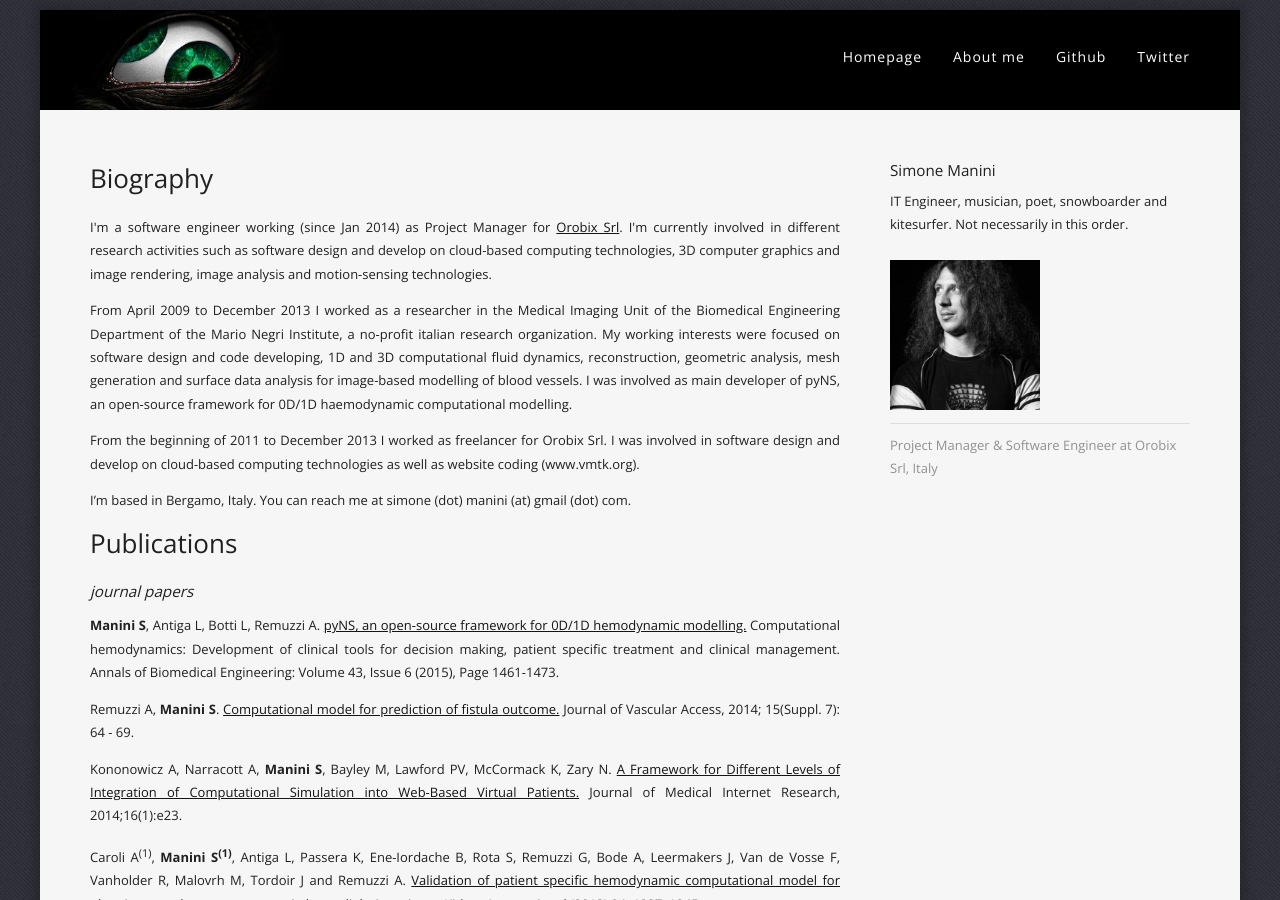
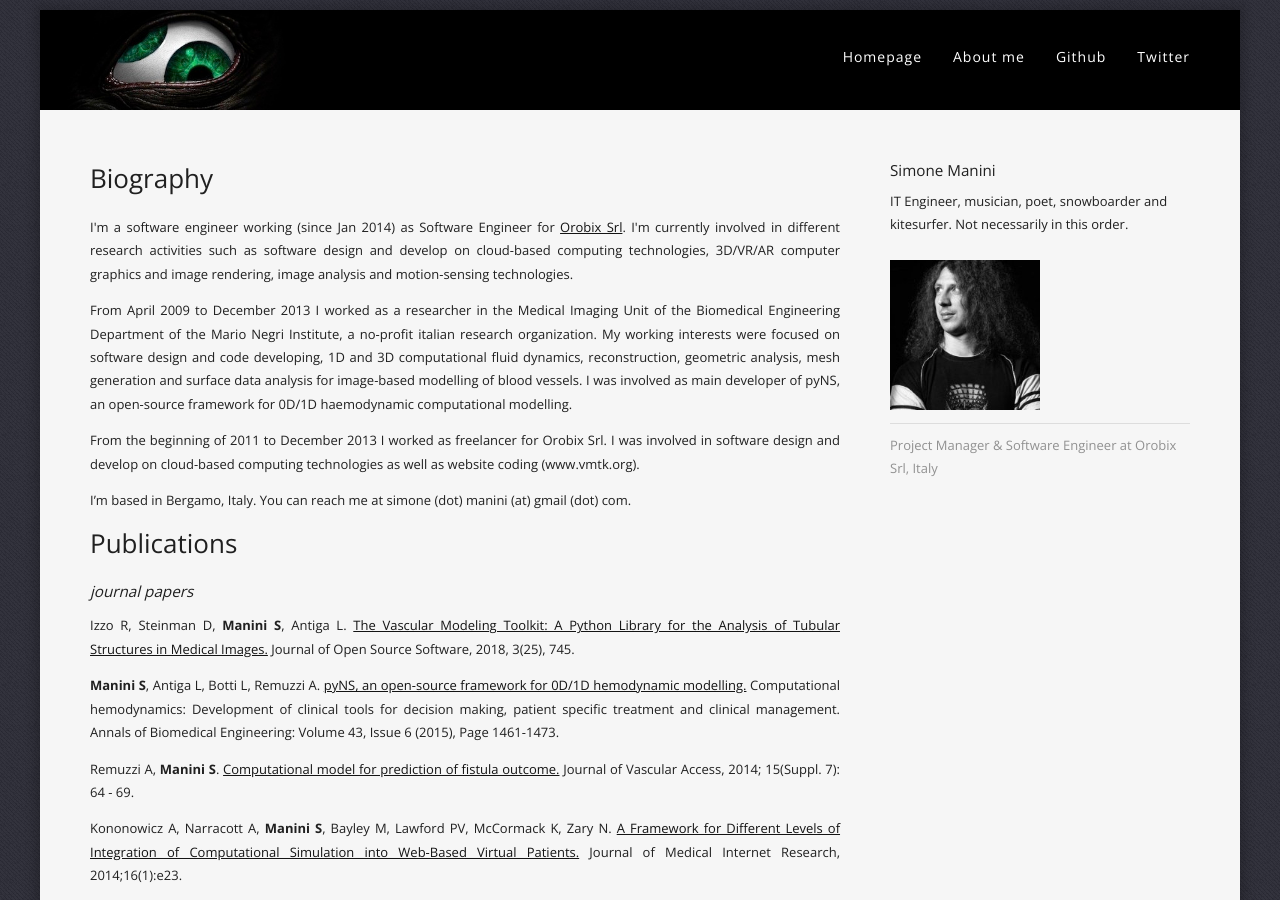
Before and after one commit to daron1337/daron1337.github.com, a Jekyll site: the page built from about.html, in a window 1280 px wide and 900 px high. Built offline with Jekyll 4.4.1, drawn with Linux system fonts in a browser that asks for light colours.

Commit message:
added pub jos

```diff
--- a/about.html
+++ b/about.html
@@ -4,8 +4,8 @@ title: All this pain is an illusion
 ---
 
 <h2>Biography</h2>
-<p align="justify">I'm a software engineer working (since Jan 2014) as Project Manager for <a href="http://www.orobix.com/#team/simoneManini" target="_blank">Orobix Srl</a>.
-I'm currently involved in different research activities such as software design and develop on cloud-based computing technologies, 3D computer graphics and image rendering, image analysis and motion-sensing technologies.</p>
+<p align="justify">I'm a software engineer working (since Jan 2014) as Software Engineer for <a href="http://www.orobix.com/#team/simoneManini" target="_blank">Orobix Srl</a>.
+I'm currently involved in different research activities such as software design and develop on cloud-based computing technologies, 3D/VR/AR computer graphics and image rendering, image analysis and motion-sensing technologies.</p>
 <p align="justify">From April 2009 to December 2013 I worked as a researcher in the Medical Imaging Unit of the Biomedical Engineering Department of the Mario Negri Institute, a no-profit italian research organization.
 My working interests were focused on software design and code developing, 1D and 3D computational fluid dynamics, reconstruction, geometric analysis, mesh generation and surface data analysis for image-based
 modelling of blood vessels. I was involved as main developer of pyNS, an open-source framework for 0D/1D haemodynamic computational modelling.</p>
@@ -18,6 +18,7 @@ I was involved in software design and develop on cloud-based computing technolog
 
 <h3><i>journal papers</i></h3></p>
 
+<p align="justify">Izzo R, Steinman D, <b>Manini S</b>, Antiga L. <a href="https://joss.theoj.org/papers/238cc3a9c1c4105b616cc3a0f2414ecb" target="_blank">The Vascular Modeling Toolkit: A Python Library for the Analysis of Tubular Structures in Medical Images.</a> Journal of Open Source Software, 2018, 3(25), 745.</p>
 <p align="justify"><b>Manini S</b>, Antiga L, Botti L, Remuzzi A. <a href="http://www.springer.com/-/3/AU3fmmTQKhf9IB3kNfRz" target="_blank">pyNS, an open-source framework for 0D/1D hemodynamic modelling.</a> Computational hemodynamics: Development of clinical tools for decision making, patient specific treatment and clinical management. Annals of Biomedical Engineering: Volume 43, Issue 6 (2015), Page 1461-1473.</p>
 <p align="justify">Remuzzi A, <b>Manini S</b>. <a href="http://www.vascular-access.info/article/computational-model-for-prediction-of-fistula-outcome" target="_blank">Computational model for prediction of fistula outcome.</a> Journal of Vascular Access, 2014; 15(Suppl. 7): 64 - 69.</p>
 <p align="justify">Kononowicz A, Narracott A, <b>Manini S</b>, Bayley M, Lawford PV, McCormack K, Zary N. <a href="http://www.ncbi.nlm.nih.gov/pubmed/24463466" target="_blank">A Framework for Different Levels of Integration of Computational Simulation into Web-Based Virtual Patients.</a> Journal of Medical Internet Research, 2014;16(1):e23.</p>
```
